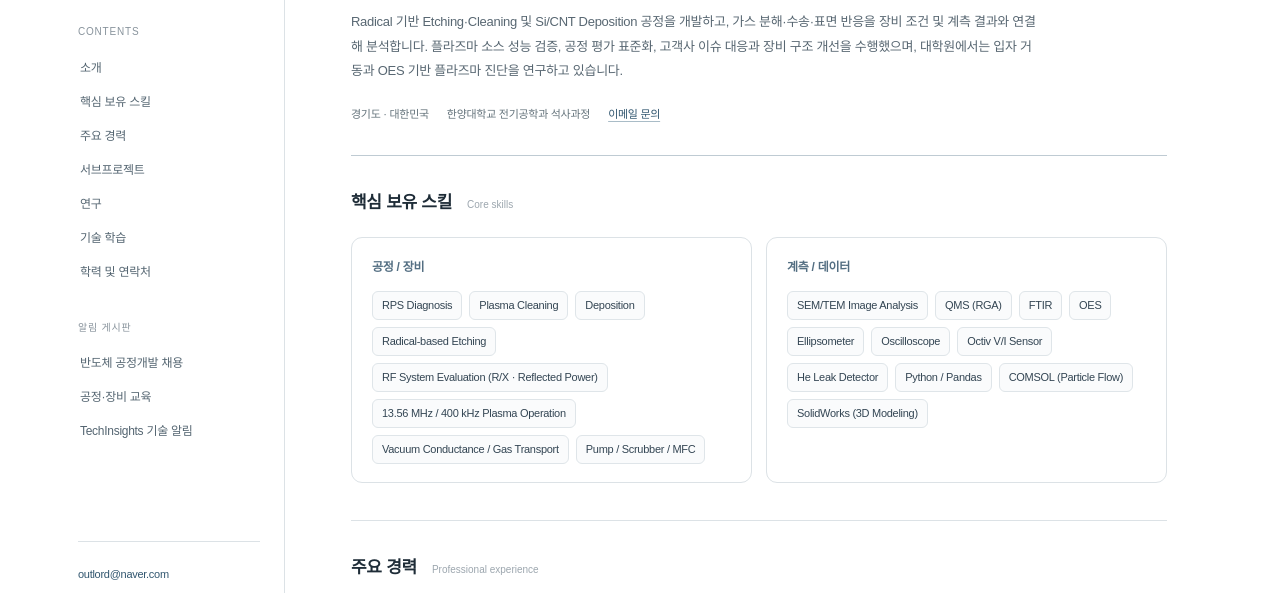
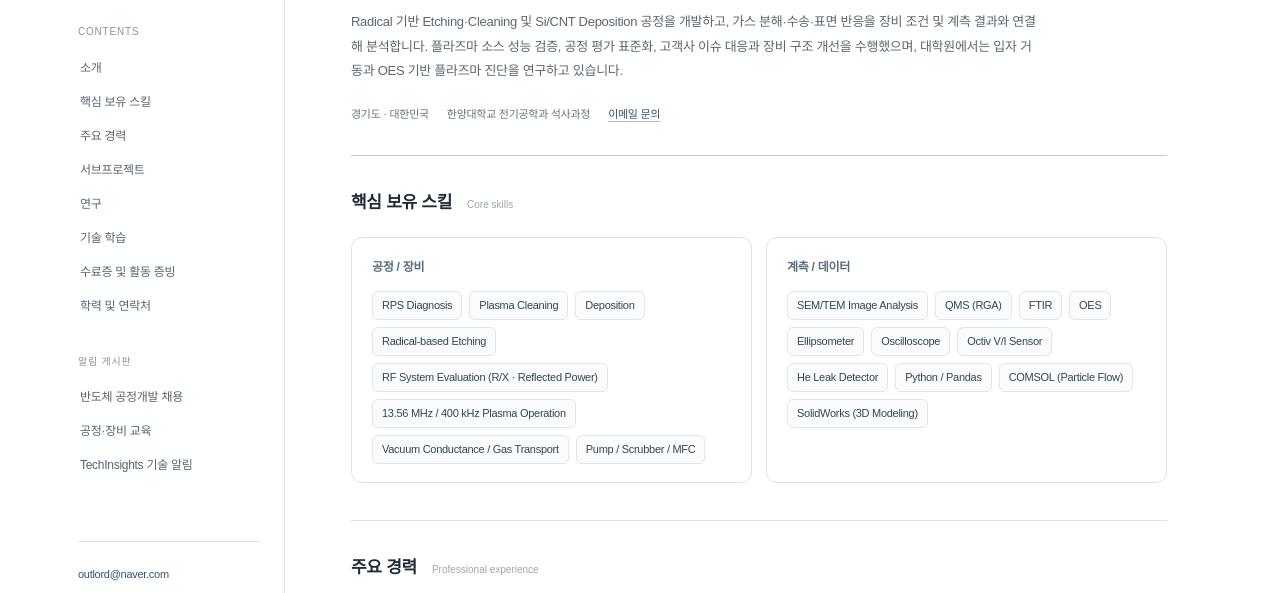
Before and after one commit to outlord22-cyber/Lee-Hyun-Joo-_-Resume, a plain HTML site: page index.html in a window 1280 px wide. Shown: the part 162-755 px from the top of the page. Drawn offline with Linux system fonts and the light colour scheme.

Commit message:
Update index.html

```diff
--- a/index.html
+++ b/index.html
@@ -161,6 +161,7 @@
 <a href="#subprojects">서브프로젝트</a>
 <a href="#research">연구</a>
 <a href="#study">기술 학습</a>
+<a href="https://hyunjoo-plasma-portfolio.outgoinglatte8.chatgpt.site/?view=certificates">수료증 및 활동 증빙</a>
 <a href="#education">학력 및 연락처</a>
 </nav>
 <div class="side-label">알림 게시판</div><nav class="nav boards" aria-label="알림 게시판"><a href="https://hyunjoo-plasma-portfolio.outgoinglatte8.chatgpt.site/?board=jobs">반도체 공정개발 채용</a><a href="https://hyunjoo-plasma-portfolio.outgoinglatte8.chatgpt.site/?board=training">공정·장비 교육</a><a href="https://hyunjoo-plasma-portfolio.outgoinglatte8.chatgpt.site/?board=tech">TechInsights 기술 알림</a></nav>
```
